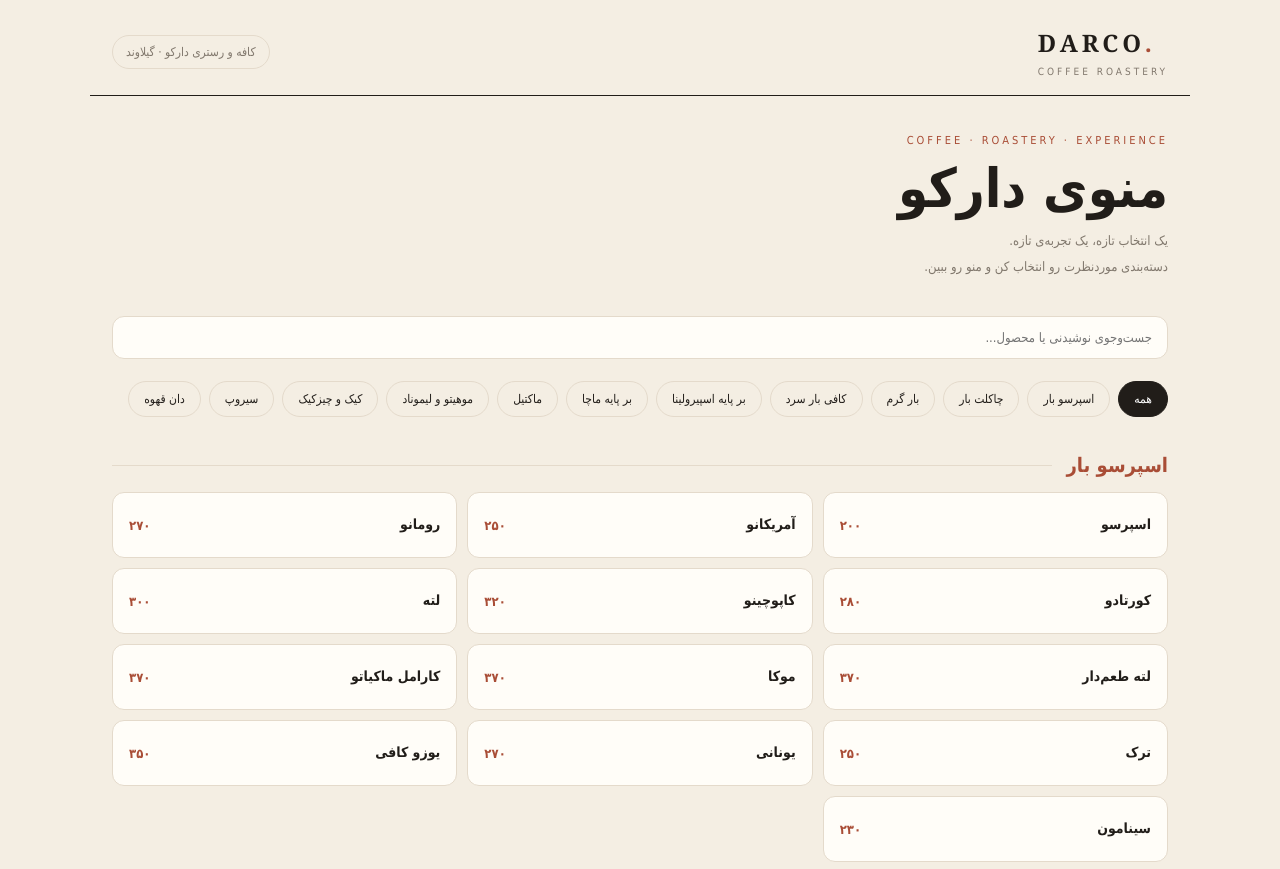
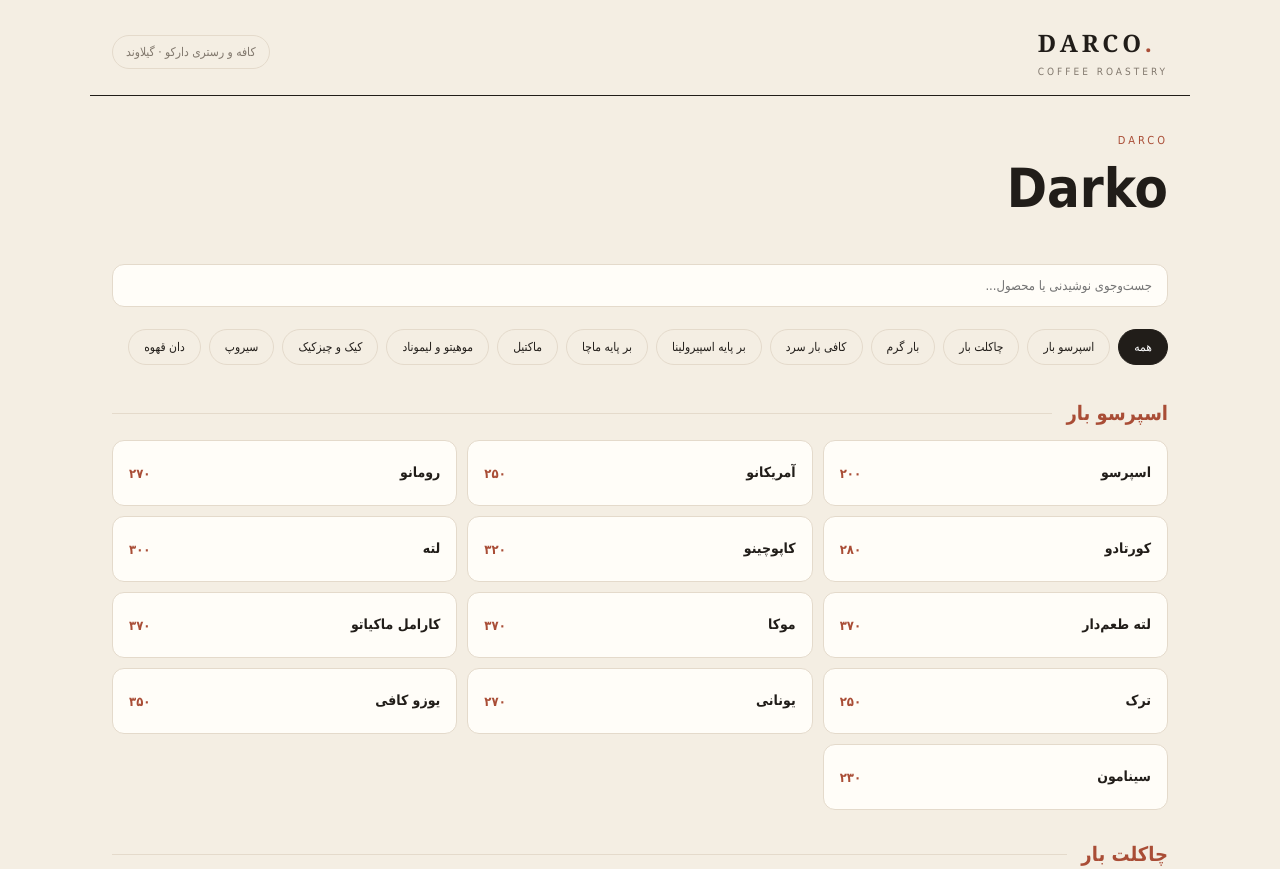
Before and after one commit to sajjaallahdad-dot/Darko-CRM., a plain HTML site: page index.html in a window 1280 px wide. Shown: the top 869 px of the page. Drawn offline with Linux system fonts and the light colour scheme.

Commit message:
Update menu heading and remove slogan

```diff
--- a/index.html
+++ b/index.html
@@ -27,7 +27,7 @@ main{max-width:1100px;margin:auto;padding:30px 22px 60px}.hero{padding:8px 0 26p
 <body>
 <header><div><div class="logo">DARCO<span>.</span></div><div class="sub">COFFEE ROASTERY</div></div><div class="header-note">کافه و رستری دارکو · گیلاوند</div></header>
 <main>
-<section class="hero"><div class="eyebrow">COFFEE · ROASTERY · EXPERIENCE</div><h1>منوی دارکو</h1><p>یک انتخاب تازه، یک تجربه‌ی تازه.<br>دسته‌بندی موردنظرت رو انتخاب کن و منو رو ببین.</p></section>
+<section class="hero"><div class="eyebrow">DARCO</div><h1>Darko</h1></section>
 <div class="tools"><input class="search" id="search" type="search" placeholder="جست‌وجوی نوشیدنی یا محصول..." aria-label="جست‌وجو"></div>
 <nav class="categories" id="categories" aria-label="دسته‌بندی منو"></nav>
 <div id="menu"></div>
```
